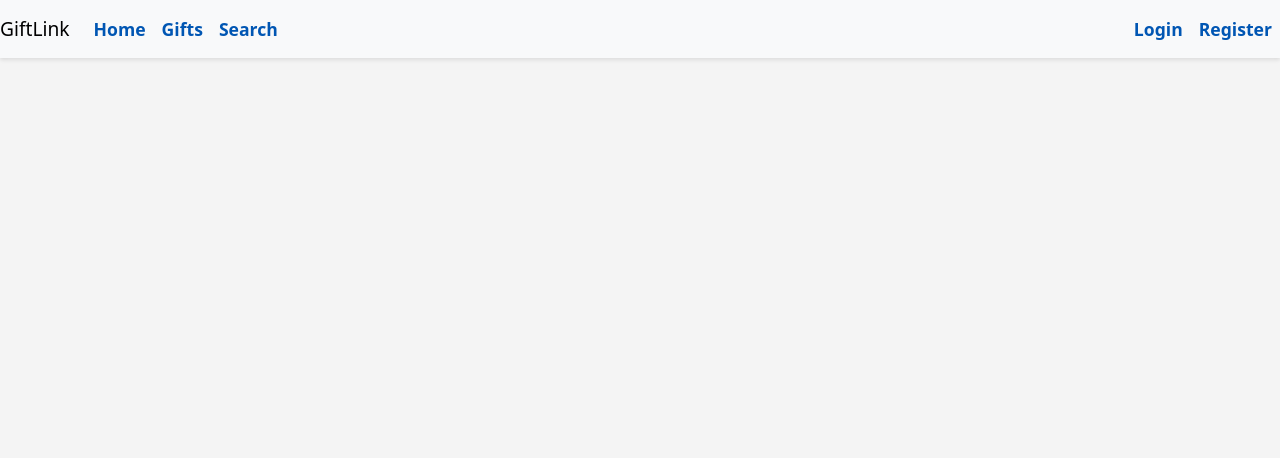
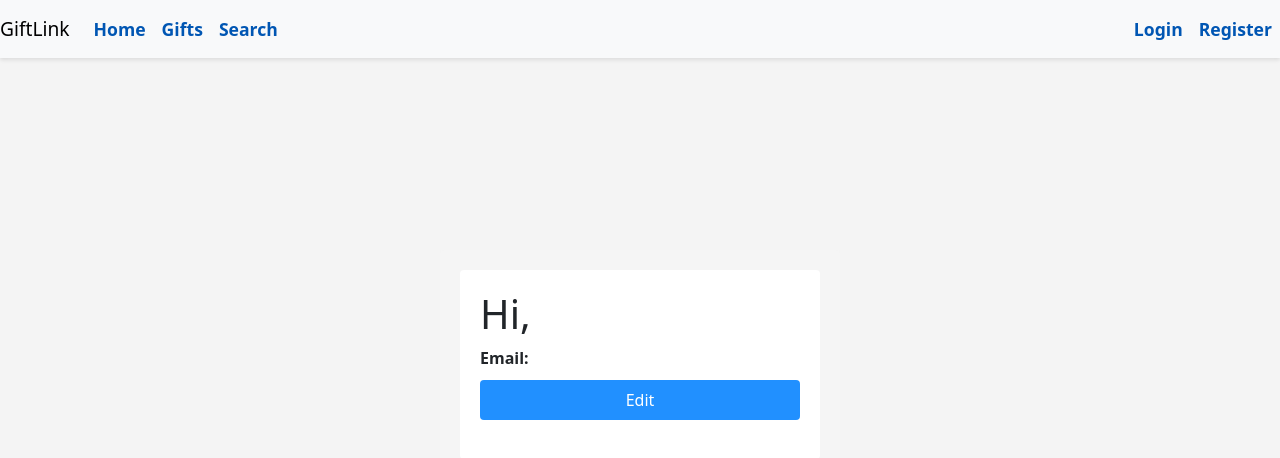
Before and after one commit to siyabuilds/fullstack-capstone-project, a React (Create React App) app in the folder giftlink-frontend/: page /profile in a window 1280 px wide. Shown: the top 458 px of the page. Built offline with nearby package versions, Linux system fonts and the light colour scheme; no server answers; sample sign-in values are in the browser's storage.

Commit message:
feat(profile): add profile page route and improve user details handling

```diff
--- a/giftlink-frontend/src/App.js
+++ b/giftlink-frontend/src/App.js
@@ -1,19 +1,19 @@
-import React from 'react';
-import { Routes, Route } from 'react-router-dom';
-import MainPage from './components/MainPage/MainPage';
-import DetailsPage from './components/DetailsPage/DetailsPage';
-import SearchPage from './components/SearchPage/SearchPage';
-import RegisterPage from './components/RegisterPage/RegisterPage';
-import LoginPage from './components/LoginPage/LoginPage';
-import 'bootstrap/dist/css/bootstrap.min.css';
-import './App.css';
-import Navbar from './components/Navbar/Navbar';
+import React from "react";
+import { Routes, Route } from "react-router-dom";
+import MainPage from "./components/MainPage/MainPage";
+import DetailsPage from "./components/DetailsPage/DetailsPage";
+import SearchPage from "./components/SearchPage/SearchPage";
+import RegisterPage from "./components/RegisterPage/RegisterPage";
+import LoginPage from "./components/LoginPage/LoginPage";
+import Profile from "./components/Profile/Profile";
+import "bootstrap/dist/css/bootstrap.min.css";
+import "./App.css";
+import Navbar from "./components/Navbar/Navbar";
 
 function App() {
-
   return (
     <>
-        <Navbar/>
+      <Navbar />
       <Routes>
         {/* the final code will not pass the products to every page, but each page will call the server API */}
         <Route path="/" element={<MainPage />} />
@@ -22,6 +22,7 @@ function App() {
         <Route path="/search" element={<SearchPage />} />
         <Route path="/register" element={<RegisterPage />} />
         <Route path="/login" element={<LoginPage />} />
+        <Route path="/profile" element={<Profile />} />
       </Routes>
     </>
   );
--- a/giftlink-frontend/src/components/Profile/Profile.js
+++ b/giftlink-frontend/src/components/Profile/Profile.js
@@ -1,13 +1,13 @@
 import React, { useEffect, useState } from "react";
 import { useNavigate } from "react-router-dom";
-import './Profile.css'
-import {urlConfig} from '../../config';
-import { useAppContext } from '../../context/AuthContext';
+import "./Profile.css";
+import { urlConfig } from "../../config";
+import { useAppContext } from "../../context/AuthContext";
 
 const Profile = () => {
   const [userDetails, setUserDetails] = useState({});
   const [updatedDetails, setUpdatedDetails] = useState({});
- const {setUserName} = useAppContext();
+  const { setUserName } = useAppContext();
   const [changed, setChanged] = useState("");
 
   const [editMode, setEditMode] = useState(false);
@@ -25,11 +25,11 @@ const Profile = () => {
     try {
       const authtoken = sessionStorage.getItem("auth-token");
       const email = sessionStorage.getItem("email");
-      const name=sessionStorage.getItem('name');
+      const name = sessionStorage.getItem("name");
       if (name || authtoken) {
         const storedUserDetails = {
           name: name,
-                  email:email
+          email: email,
         };
 
         setUserDetails(storedUserDetails);
@@ -65,15 +65,18 @@ const handleSubmit = async (e) => {
 
       const payload = { ...updatedDetails };
       const response = await fetch(`${urlConfig.backendUrl}/api/auth/update`, {
-      //Step 1: Task 1
-      //Step 1: Task 2
-      //Step 1: Task 3
+        method: "PUT",
+        headers: {
+          "Content-Type": "application/json",
+          Authorization: `Bearer ${authtoken}`,
+        },
+        body: JSON.stringify(payload),
       });
 
       if (response.ok) {
         // Update the user details in session storage
-      //Step 1: Task 4
-      //Step 1: Task 5
+        setUserName(updatedDetails.name);
+        sessionStorage.setItem("name", updatedDetails.name);
         setUserDetails(updatedDetails);
         setEditMode(false);
         // Display success message to the user
@@ -82,7 +85,6 @@ const handleSubmit = async (e) => {
           setChanged("");
           navigate("/");
         }, 1000);
-
       } else {
         // Handle error case
         throw new Error("Failed to update profile");
@@ -121,9 +123,22 @@ return (
       ) : (
         <div className="profile-details">
           <h1>Hi, {userDetails.name}</h1>
-<p> <b>Email:</b> {userDetails.email}</p>
+          <p>
+            {" "}
+            <b>Email:</b> {userDetails.email}
+          </p>
           <button onClick={handleEdit}>Edit</button>
-<span style={{color:'green',height:'.5cm',display:'block',fontStyle:'italic',fontSize:'12px'}}>{changed}</span>
+          <span
+            style={{
+              color: "green",
+              height: ".5cm",
+              display: "block",
+              fontStyle: "italic",
+              fontSize: "12px",
+            }}
+          >
+            {changed}
+          </span>
         </div>
       )}
     </div>
```
Lines whose indentation alone changed are shown as unchanged.
